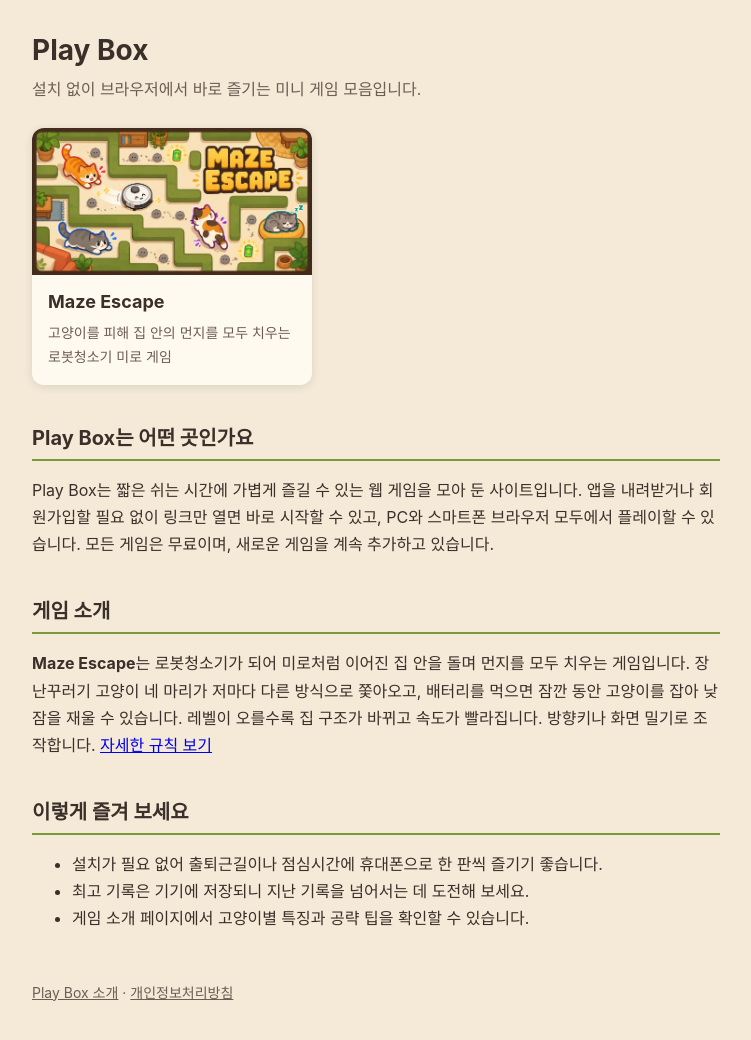
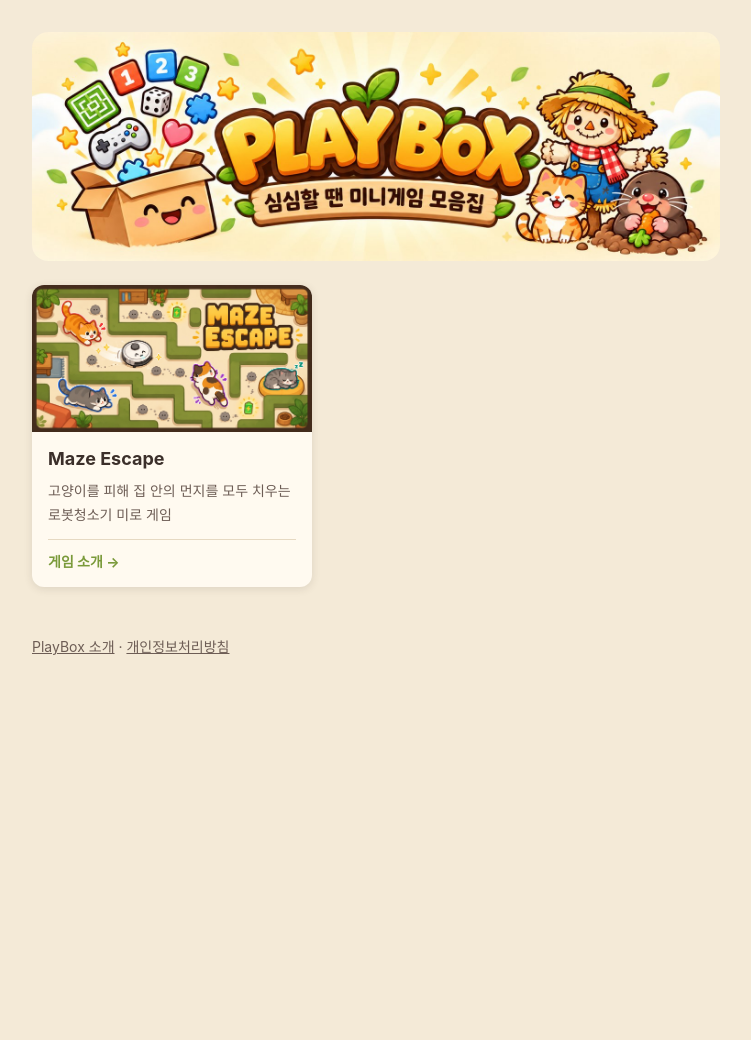
Before and after one commit to meins-lab/maze-escape, a website built with Vite: page index.html in a window 1280 px wide. Shown: the whole page, without its empty margins (264-1015 px from the left). After the commit the page ends 800 px from the top, so only its background shows below. Built offline with nearby package versions, Linux system fonts and the light colour scheme.

Commit message:
feat: 랜딩 배너, 파비콘, PlayBox 표기 정리 (#42)
* fix: 한글 단어 단위 줄바꿈과 소개 페이지 링크 정리

* feat: 랜딩 배너 이미지와 카드 게임 소개 링크

* feat: PlayBox 파비콘과 표기 통일

```diff
--- a/index.html
+++ b/index.html
@@ -3,16 +3,17 @@
   <head>
     <meta charset="UTF-8" />
     <meta name="viewport" content="width=device-width, initial-scale=1.0" />
-    <title>Play Box - 설치 없이 바로 하는 브라우저 미니 게임</title>
+    <title>PlayBox</title>
     <meta name="description" content="설치 없이 브라우저에서 바로 즐기는 미니 게임 모음. 로봇청소기 미로 게임 Maze Escape를 지금 플레이하세요." />
     <link rel="canonical" href="https://play-box.cloud/" />
     <meta name="google-adsense-account" content="ca-pub-3773338858328945" />
     <script async src="https://pagead2.googlesyndication.com/pagead/js/adsbygoogle.js?client=ca-pub-3773338858328945" crossorigin="anonymous"></script>
     <link rel="icon" href="/favicon.png" />
+    <link rel="apple-touch-icon" href="/apple-touch-icon.png" />
     <meta property="og:type" content="website" />
-    <meta property="og:site_name" content="Play Box" />
+    <meta property="og:site_name" content="PlayBox" />
     <meta property="og:url" content="https://play-box.cloud/" />
-    <meta property="og:title" content="Play Box - 브라우저 미니 게임" />
+    <meta property="og:title" content="PlayBox - 브라우저 미니 게임" />
     <meta property="og:description" content="설치 없이 브라우저에서 바로 즐기는 미니 게임 모음" />
     <meta property="og:image" content="https://play-box.cloud/og-image.jpg" />
     <meta property="og:image:width" content="1200" />
@@ -24,13 +25,13 @@
         "@graph": [
           {
             "@type": "WebSite",
-            "name": "Play Box",
+            "name": "PlayBox",
             "url": "https://play-box.cloud/",
             "inLanguage": "ko"
           },
           {
             "@type": "ItemList",
-            "name": "Play Box 게임 목록",
+            "name": "PlayBox 게임 목록",
             "itemListElement": [
               { "@type": "ListItem", "position": 1, "name": "Maze Escape", "url": "https://play-box.cloud/maze-escape/" }
             ]
@@ -40,45 +41,43 @@
     </script>
     <link rel="stylesheet" href="/page.css" />
     <style>
+      .banner { margin: 0; }
+      .banner img { display: block; width: 100%; height: auto; border-radius: 16px; }
       .games { display: grid; grid-template-columns: repeat(auto-fill, minmax(min(280px, 100%), 280px)); gap: 16px; margin-top: 24px; }
-      .game { display: block; background: var(--card); border-radius: 12px; overflow: hidden; color: inherit; text-decoration: none; box-shadow: 0 2px 8px rgba(59, 47, 42, 0.12); transition: transform 0.15s; }
+      .game { display: flex; flex-direction: column; background: var(--card); border-radius: 12px; overflow: hidden; box-shadow: 0 2px 8px rgba(59, 47, 42, 0.12); transition: transform 0.15s; }
+      .game > a { color: inherit; text-decoration: none; }
+      .game a.about { margin: auto 16px 0; padding: 10px 0 14px; border-top: 1px solid #e6d9c2; color: var(--accent); font-size: 14px; font-weight: 700; }
       .game:hover { transform: translateY(-2px); }
       .game img { display: block; width: 100%; height: auto; aspect-ratio: 1200 / 630; object-fit: cover; }
-      .game div { padding: 12px 16px 16px; }
+      .game div { padding: 12px 16px; }
       .game h2 { margin: 0 0 4px; padding: 0; border: 0; font-size: 18px; }
       .game p { margin: 0; color: var(--muted); font-size: 14px; }
     </style>
   </head>
   <body>
     <main>
-      <h1>Play Box</h1>
-      <p class="lead">설치 없이 브라우저에서 바로 즐기는 미니 게임 모음입니다.</p>
+      <h1 class="banner">
+        <picture>
+          <source media="(max-width: 600px)" srcset="/banner-mobile.jpg" width="840" height="472" />
+          <img src="/banner.jpg" alt="PlayBox - 심심할 땐 미니게임 모음집" width="1500" height="500" />
+        </picture>
+      </h1>
 
       <section class="games">
-        <a class="game" href="/maze-escape/">
+        <article class="game">
+          <a href="/maze-escape/">
             <img src="/maze-escape/og-image.jpg" alt="로봇청소기가 고양이들을 피해 미로 같은 집 안을 청소하는 장면" width="1200" height="630" />
             <div>
               <h2>Maze Escape</h2>
               <p>고양이를 피해 집 안의 먼지를 모두 치우는 로봇청소기 미로 게임</p>
             </div>
           </a>
+          <a class="about" href="/maze-escape/about/">게임 소개 →</a>
+        </article>
       </section>
 
-      <h2>Play Box는 어떤 곳인가요</h2>
-      <p>Play Box는 짧은 쉬는 시간에 가볍게 즐길 수 있는 웹 게임을 모아 둔 사이트입니다. 앱을 내려받거나 회원가입할 필요 없이 링크만 열면 바로 시작할 수 있고, PC와 스마트폰 브라우저 모두에서 플레이할 수 있습니다. 모든 게임은 무료이며, 새로운 게임을 계속 추가하고 있습니다.</p>
-
-      <h2>게임 소개</h2>
-      <p><strong>Maze Escape</strong>는 로봇청소기가 되어 미로처럼 이어진 집 안을 돌며 먼지를 모두 치우는 게임입니다. 장난꾸러기 고양이 네 마리가 저마다 다른 방식으로 쫓아오고, 배터리를 먹으면 잠깐 동안 고양이를 잡아 낮잠을 재울 수 있습니다. 레벨이 오를수록 집 구조가 바뀌고 속도가 빨라집니다. 방향키나 화면 밀기로 조작합니다. <a href="/maze-escape/about/">자세한 규칙 보기</a></p>
-
-      <h2>이렇게 즐겨 보세요</h2>
-      <ul>
-        <li>설치가 필요 없어 출퇴근길이나 점심시간에 휴대폰으로 한 판씩 즐기기 좋습니다.</li>
-        <li>최고 기록은 기기에 저장되니 지난 기록을 넘어서는 데 도전해 보세요.</li>
-        <li>게임 소개 페이지에서 고양이별 특징과 공략 팁을 확인할 수 있습니다.</li>
-      </ul>
-
       <footer>
-        <a href="/about/">Play Box 소개</a> · <a href="/privacy/">개인정보처리방침</a>
+        <a href="/about/">PlayBox 소개</a> · <a href="/privacy/">개인정보처리방침</a>
       </footer>
     </main>
   </body>
--- a/maze-escape/index.html
+++ b/maze-escape/index.html
@@ -9,8 +9,9 @@
     <meta name="google-adsense-account" content="ca-pub-3773338858328945" />
     <script async src="https://pagead2.googlesyndication.com/pagead/js/adsbygoogle.js?client=ca-pub-3773338858328945" crossorigin="anonymous"></script>
     <link rel="icon" href="/favicon.png" />
+    <link rel="apple-touch-icon" href="/apple-touch-icon.png" />
     <meta property="og:type" content="website" />
-    <meta property="og:site_name" content="Play Box" />
+    <meta property="og:site_name" content="PlayBox" />
     <meta property="og:url" content="https://play-box.cloud/maze-escape/" />
     <meta property="og:title" content="Maze Escape - 로봇청소기 미로 탈출 게임" />
     <meta property="og:description" content="고양이를 피해 먼지를 모두 치우는 로봇청소기 미로 게임" />
--- a/public/page.css
+++ b/public/page.css
@@ -1,6 +1,6 @@
 :root { --bg: #f4ead7; --ink: #3b2f2a; --muted: #6d5d55; --accent: #7a9a3a; --card: #fffaf0; }
 * { box-sizing: border-box; }
-body { margin: 0; background: var(--bg); color: var(--ink); font: 16px/1.7 -apple-system, BlinkMacSystemFont, "Apple SD Gothic Neo", "Noto Sans KR", sans-serif; }
+body { margin: 0; background: var(--bg); color: var(--ink); font: 16px/1.7 -apple-system, BlinkMacSystemFont, "Apple SD Gothic Neo", "Noto Sans KR", sans-serif; word-break: keep-all; overflow-wrap: anywhere; }
 main { max-width: 720px; margin: 0 auto; padding: 32px 16px 64px; }
 header a.home { display: inline-block; margin-bottom: 24px; color: var(--accent); font-weight: 700; text-decoration: none; }
 h1 { font-size: 28px; line-height: 1.3; margin: 0 0 8px; }
```
Also changed, not shown: AGENTS.md (+1 -1 lines), public/about/index.html (+6 -5 lines), public/maze-escape/about/index.html (+2 -1 lines), public/privacy/index.html (+2 -1 lines), README.md, public/apple-touch-icon.png (added), public/banner-mobile.jpg (added), public/banner.jpg (added), public/favicon.png. Lines whose indentation alone changed are shown as unchanged.
